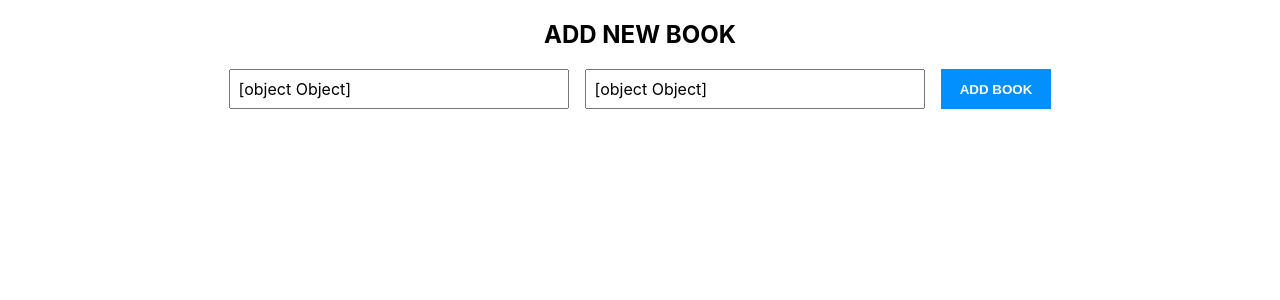
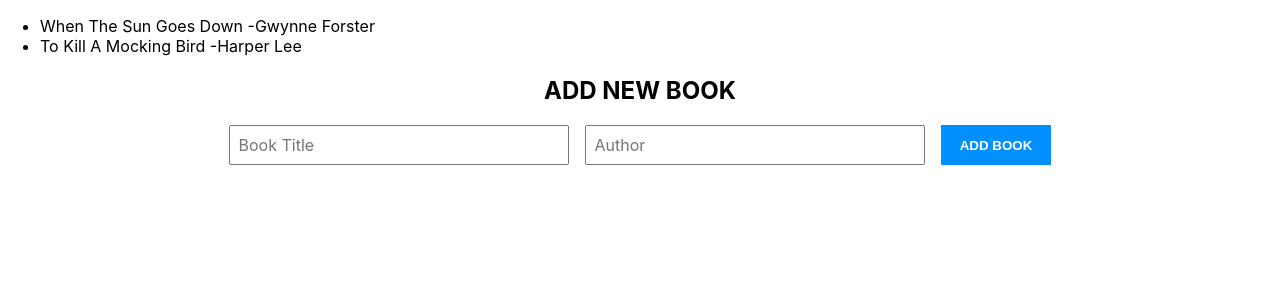
Before and after one commit to RoyJumah/React-Bookstore, a React (Create React App) app: page / in a window 1280 px wide. Shown: the top 300 px of the page. Built offline with nearby package versions, Linux system fonts and the light colour scheme.

Commit message:
Fix error causing duplication of books

```diff
--- a/package.json
+++ b/package.json
@@ -6,6 +6,8 @@
     "@testing-library/jest-dom": "^5.16.5",
     "@testing-library/react": "^13.4.0",
     "@testing-library/user-event": "^13.5.0",
+    "lodash": "^4.17.21",
+    "prop-types": "^15.8.1",
     "react": "^18.2.0",
     "react-dom": "^18.2.0",
     "react-scripts": "5.0.1",
--- a/src/App.js
+++ b/src/App.js
@@ -1,4 +1,5 @@
 import './App.css';
+import React from 'react';
 import BookForm from './components/BookForm';
 
 function App() {
--- a/src/components/Book.js
+++ b/src/components/Book.js
@@ -1,16 +1,29 @@
-import React from "react";
+import React, { Component } from 'react';
+import Books from './Books';
 
-import Card from "./UI/Card";
-import BookForm from "./BookForm";
-const Book = (props) => {
-  return (
-    <>
-      <Card className="expense-item">
-        <BookForm title={props.title} />
-        <BookForm author={props.author} />
-      </Card>
-    </>
-  );
-};
+class Book extends Component {
+  constructor(props) {
+    super(props);
+    this.state = {
+      books: [
+        {
+          id: 1,
+          title: 'When The Sun Goes Down',
+          author: 'Gwynne Forster',
+        },
+        {
+          id: 2,
+          title: 'To Kill A Mocking Bird',
+          author: 'Harper Lee',
+        },
+      ],
+    };
+  }
+
+  render() {
+    const { books } = this.state;
+    return <Books books={books} />;
+  }
+}
 
 export default Book;
--- a/src/components/BookForm.js
+++ b/src/components/BookForm.js
@@ -1,34 +1,25 @@
-import React, { useState } from "react";
-import "./BookForm.css";
+import React, { useState } from 'react';
+import './BookForm.css';
 
-const BookForm = (props) => {
+const BookForm = () => {
   const [enteredTitle, setEnteredTitle] = useState({
-    bookTitle: "",
+    bookTitle: '',
   });
 
   const [enteredAuthor, setEnteredAuthor] = useState({
-    bookAuthor: "",
+    bookAuthor: '',
   });
 
   const titleChangeHandler = (event) => {
-    setEnteredTitle(event.target.value);
+    setEnteredTitle({ bookTitle: event.target.value });
   };
 
   const authorChangeHandler = (event) => {
-    setEnteredAuthor(event.target.value);
+    setEnteredAuthor({ bookAuthor: event.target.value });
   };
 
   const submitHandler = (event) => {
     event.preventDefault();
-
-    const bookData = {
-      bookTitle: enteredTitle,
-      bookAuthor: enteredAuthor,
-    };
-
-    props.onSaveBookData(bookData);
-    setEnteredTitle("");
-    setEnteredAuthor("");
   };
 
   return (
@@ -40,7 +31,7 @@ const BookForm = (props) => {
             <input
               type="text"
               placeholder="Book Title"
-              value={enteredTitle}
+              value={enteredTitle.bookTitle}
               onChange={titleChangeHandler}
             />
           </div>
@@ -48,7 +39,7 @@ const BookForm = (props) => {
             <input
               type="text"
               placeholder="Author"
-              value={enteredAuthor}
+              value={enteredAuthor.bookAuthor}
               onChange={authorChangeHandler}
             />
           </div>
--- /dev/null
+++ b/src/components/Books.css
@@ -0,0 +1,6 @@
+.bookList {
+  list-style: none;
+  display: flex;
+  align-items: center;
+  gap: 2.4rem;
+}
--- a/src/components/Books.js
+++ b/src/components/Books.js
@@ -1,5 +1,28 @@
-// import React from 'react';
+import React from 'react';
+import PropTypes from 'prop-types';
+import './Books.css';
 
-// const Books = (props) => {};
+const Books = ({ books }) => (
+  <ul>
+    {books.map((book) => (
+      <li key={book.id}>
+        {book.title}
+        {' '}
+        -
+        {book.author}
+      </li>
+    ))}
+  </ul>
+);
 
-// export default Books;
+Books.propTypes = {
+  books: PropTypes.arrayOf(
+    PropTypes.shape({
+      id: PropTypes.number,
+      title: PropTypes.string.isRequired,
+      author: PropTypes.string.isRequired,
+    }).isRequired,
+  ).isRequired,
+};
+
+export default Books;
--- a/src/components/UI/Card.css
+++ /dev/null
@@ -1,4 +0,0 @@
-.card {
-  border-radius: 12px;
-  box-shadow: 0 1px 8px rgba(0, 0, 0, 0.25);
-}
--- a/src/index.js
+++ b/src/index.js
@@ -2,16 +2,12 @@ import React from 'react';
 import ReactDOM from 'react-dom/client';
 import './index.css';
 import App from './App';
-import reportWebVitals from './reportWebVitals';
+import Book from './components/Book';
 
 const root = ReactDOM.createRoot(document.getElementById('root'));
 root.render(
   <React.StrictMode>
+    <Book />
     <App />
   </React.StrictMode>,
 );
-
-// If you want to start measuring performance in your app, pass a function
-// to log results (for example: reportWebVitals(console.log))
-// or send to an analytics endpoint. Learn more: https://bit.ly/CRA-vitals
-reportWebVitals();
--- a/src/reportWebVitals.js
+++ /dev/null
@@ -1,15 +0,0 @@
-const reportWebVitals = (onPerfEntry) => {
-  if (onPerfEntry && onPerfEntry instanceof Function) {
-    import('web-vitals').then(({
-      getCLS, getFID, getFCP, getLCP, getTTFB,
-    }) => {
-      getCLS(onPerfEntry);
-      getFID(onPerfEntry);
-      getFCP(onPerfEntry);
-      getLCP(onPerfEntry);
-      getTTFB(onPerfEntry);
-    });
-  }
-};
-
-export default reportWebVitals;
```
Also changed, not shown: src/components/UI/Card.js (deleted, +0 -11 lines), 2 other files (tests, documents, lock files or other folders).
